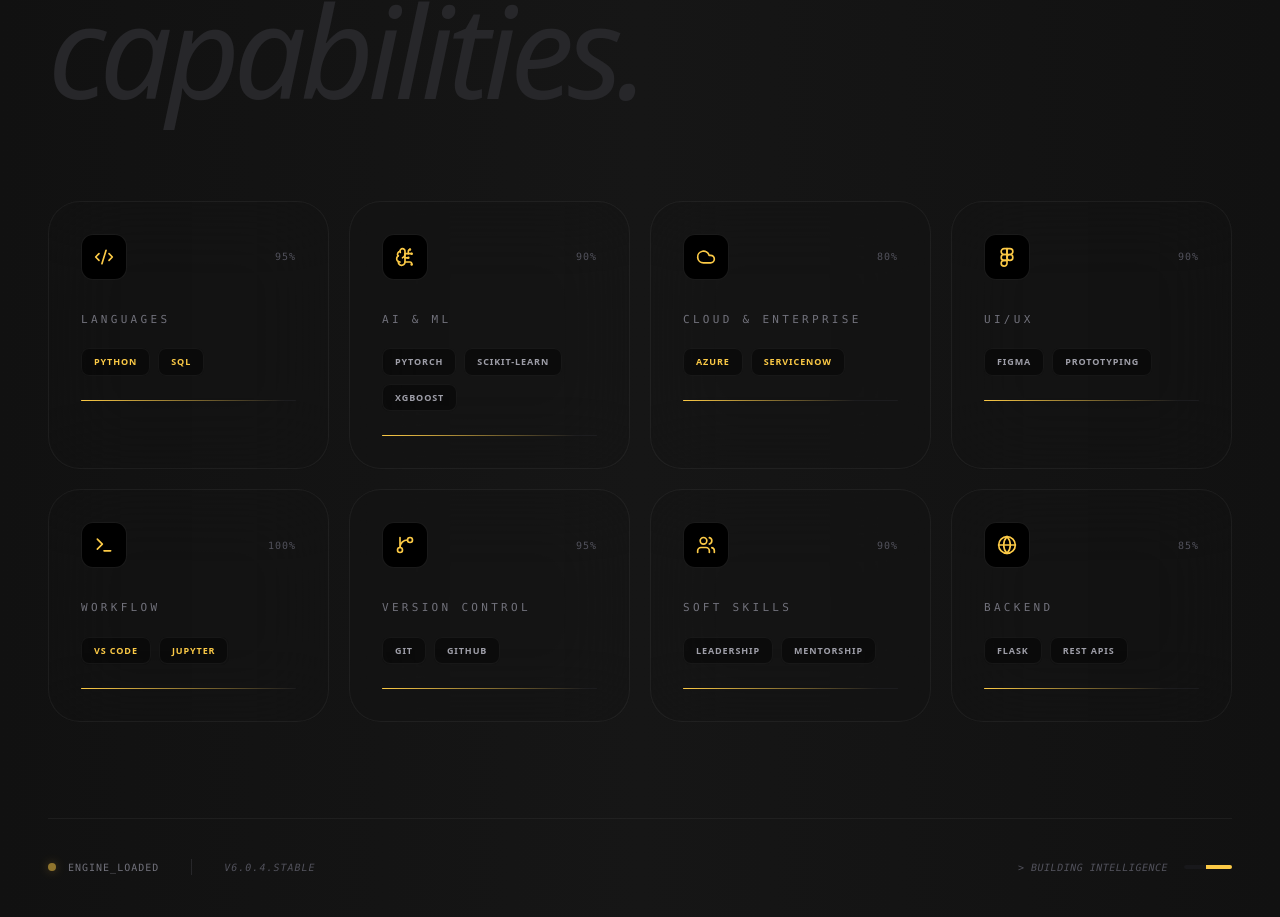
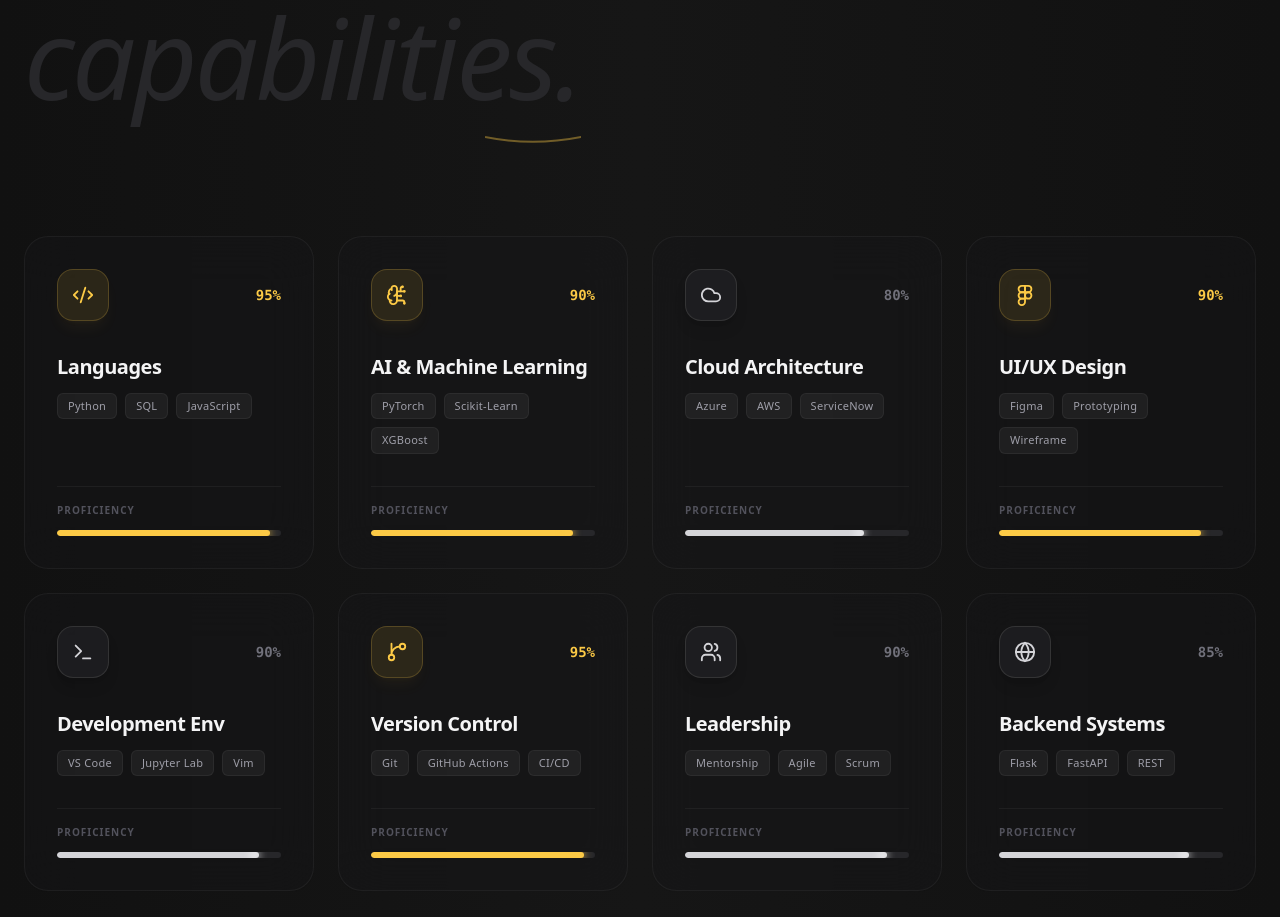
Before and after one commit to Pratul-Kumar/Port2, a React (Vite) app in the folder portfolio-vite/: page / in a window 1280 px wide. Shown: the part 1880-2797 px from the top of the page. Built offline with nearby package versions, Linux system fonts and the light colour scheme.

Commit message:
feat: Add styled-components for enhanced styling; update Skills component with new skills and improved animations

```diff
--- a/portfolio-vite/package.json
+++ b/portfolio-vite/package.json
@@ -16,7 +16,8 @@
     "react-dom": "^19.2.0",
     "react-scroll": "^1.9.3",
     "react-simple-typewriter": "^5.0.1",
-    "recharts": "^3.6.0"
+    "recharts": "^3.6.0",
+    "styled-components": "^6.3.6"
   },
   "devDependencies": {
     "@eslint/js": "^9.39.1",
--- a/portfolio-vite/src/components/Skills.jsx
+++ b/portfolio-vite/src/components/Skills.jsx
@@ -1,142 +1,193 @@
-import React, { useRef } from 'react';
-import { motion, useMotionValue, useSpring, useTransform } from 'framer-motion';
+import React from 'react';
 import {
-  Code2,
-  BrainCircuit,
-  Globe,
-  Cloud,
-  Figma,
-  Users,
-  GitBranch,
-  Terminal
+  motion,
+  useMotionValue,
+  useSpring,
+  useTransform
+} from 'framer-motion';
+import {
+  Code2, BrainCircuit, Globe, Cloud,
+  Figma, Users, GitBranch, Terminal, Cpu
 } from 'lucide-react';
 
+// Skills data (Unchanged)
 const skillsData = [
   {
     category: "Languages",
-    icon: <Code2 size={20} />,
-    skills: ["Python", "SQL"],
+    icon: <Code2 size={22} />,
+    skills: ["Python", "SQL", "JavaScript"],
     color: "#fcca46",
     level: "95%"
   },
   {
-    category: "AI & ML",
-    icon: <BrainCircuit size={20} />,
+    category: "AI & Machine Learning",
+    icon: <BrainCircuit size={22} />,
     skills: ["PyTorch", "Scikit-Learn", "XGBoost"],
+    color: "#fcca46",
+    level: "90%"
+  },
+  {
+    category: "Cloud Architecture",
+    icon: <Cloud size={22} />,
+    skills: ["Azure", "AWS", "ServiceNow"],
+    color: "white",
+    level: "80%"
+  },
+  {
+    category: "UI/UX Design",
+    icon: <Figma size={22} />,
+    skills: ["Figma", "Prototyping", "Wireframe"],
+    color: "#fcca46",
+    level: "90%"
+  },
+  {
+    category: "Development Env",
+    icon: <Terminal size={22} />,
+    skills: ["VS Code", "Jupyter Lab", "Vim"],
     color: "white",
     level: "90%"
   },
   {
-    category: "Cloud & Enterprise",
-    icon: <Cloud size={20} />,
-    skills: ["Azure", "ServiceNow"],
+    category: "Version Control",
+    icon: <GitBranch size={22} />,
+    skills: ["Git", "GitHub Actions", "CI/CD"],
     color: "#fcca46",
-    level: "80%"
+    level: "95%"
   },
   {
-    category: "UI/UX",
-    icon: <Figma size={20} />,
-    skills: ["Figma", "Prototyping"],
+    category: "Leadership",
+    icon: <Users size={22} />,
+    skills: ["Mentorship", "Agile", "Scrum"],
     color: "white",
     level: "90%"
   },
   {
-    category: "Workflow",
-    icon: <Terminal size={20} />,
-    skills: ["VS Code", "Jupyter"],
-    color: "#fcca46",
-    level: "100%"
-  },
-  {
-    category: "Version Control",
-    icon: <GitBranch size={20} />,
-    skills: ["Git", "GitHub"],
-    color: "white",
-    level: "95%"
-  },
-  {
-    category: "Soft Skills",
-    icon: <Users size={20} />,
-    skills: ["Leadership", "Mentorship"],
-    color: "white",
-    level: "90%"
-  },
-  {
-    category: "Backend",
-    icon: <Globe size={20} />,
-    skills: ["Flask", "REST APIs"],
+    category: "Backend Systems",
+    icon: <Globe size={22} />,
+    skills: ["Flask", "FastAPI", "REST"],
     color: "white",
     level: "85%"
   }
 ];
 
+// Animation Variants
+const containerVariants = {
+  hidden: { opacity: 0 },
+  visible: {
+    opacity: 1,
+    transition: { staggerChildren: 0.1 }
+  }
+};
+
+const cardVariants = {
+  hidden: { opacity: 0, y: 20, scale: 0.98 },
+  visible: {
+    opacity: 1,
+    y: 0,
+    scale: 1,
+    transition: { type: "spring", stiffness: 50, damping: 15 }
+  }
+};
+
 const SkillCard = ({ item }) => {
   const mouseX = useMotionValue(0);
   const mouseY = useMotionValue(0);
-  const smoothX = useSpring(mouseX, { stiffness: 300, damping: 30 });
-  const smoothY = useSpring(mouseY, { stiffness: 300, damping: 30 });
+  const smoothX = useSpring(mouseX, { stiffness: 200, damping: 40 });
+  const smoothY = useSpring(mouseY, { stiffness: 200, damping: 40 });
 
   const handleMouseMove = (e) => {
-    const { left, top } = e.currentTarget.getBoundingClientRect();
-    mouseX.set(e.clientX - left);
-    mouseY.set(e.clientY - top);
+    const rect = e.currentTarget.getBoundingClientRect();
+    mouseX.set(e.clientX - rect.left);
+    mouseY.set(e.clientY - rect.top);
   };
 
   const background = useTransform(
     [smoothX, smoothY],
-    ([x, y]) => `radial-gradient(250px circle at ${x}px ${y}px, rgba(252, 202, 70, 0.1), transparent 80%)`
+    ([x, y]) =>
+      `radial-gradient(350px circle at ${x}px ${y}px, rgba(252, 202, 70, 0.08), transparent 80%)`
   );
+
+  const borderHighlight = useTransform(
+    [smoothX, smoothY],
+    ([x, y]) =>
+      `radial-gradient(200px circle at ${x}px ${y}px, rgba(252, 202, 70, 0.3), transparent 80%)`
+  );
+
+  const isGold = item.color === "#fcca46";
 
   return (
     <motion.div
+      variants={cardVariants}
       onMouseMove={handleMouseMove}
-      initial={{ opacity: 0, y: 20 }}
-      whileInView={{ opacity: 1, y: 0 }}
-      viewport={{ once: true }}
-      className="group relative p-6 md:p-8 rounded-[1.5rem] md:rounded-[2rem] border border-white/5 bg-zinc-900/10 backdrop-blur-2xl overflow-hidden flex flex-col transition-all duration-500 hover:border-[#fcca46]/20"
+      className="group relative flex flex-col h-full"
     >
-      {/* 1. DYNAMIC GLOW */}
-      <motion.div className="pointer-events-none absolute -inset-px opacity-0 group-hover:opacity-100 transition-opacity duration-300" style={{ background }} />
+        {/* Spotlight Border Container */}
+        <div className="absolute -inset-px rounded-3xl opacity-0 group-hover:opacity-100 transition-opacity duration-500 z-0 overflow-hidden">
+            <motion.div
+                className="absolute inset-0 opacity-50"
+                style={{ background: borderHighlight }}
+            />
+        </div>
 
-      {/* 2. SCANNING LINE */}
-      <div className="absolute inset-0 bg-gradient-to-b from-transparent via-[#fcca46]/5 to-transparent h-1/2 w-full -translate-y-full group-hover:animate-scan pointer-events-none" />
+      <div className="relative h-full p-6 md:p-8 rounded-3xl border border-white/5 bg-zinc-900/40 backdrop-blur-xl overflow-hidden flex flex-col transition-all duration-500 group-hover:bg-zinc-900/60 group-hover:border-white/10 group-hover:shadow-2xl group-hover:shadow-black/50">
 
-      <div className="relative z-10">
-        <div className="flex items-center justify-between mb-6 md:mb-8">
-          <div className="p-3 rounded-xl bg-black border border-white/10 text-[#fcca46] group-hover:shadow-[0_0_15px_rgba(252,202,70,0.2)] transition-all duration-500">
+        {/* Internal Glow */}
+        <motion.div
+          className="pointer-events-none absolute -inset-px opacity-0 group-hover:opacity-100 transition-opacity duration-500 rounded-3xl z-0"
+          style={{ background }}
+        />
+
+        <div className="relative z-10 flex flex-col h-full">
+          {/* Header */}
+          <div className="flex items-center justify-between mb-8">
+            <div className={`
+                p-3.5 rounded-2xl border transition-all duration-300 shadow-lg
+                ${isGold
+                    ? 'bg-[#fcca46]/10 border-[#fcca46]/20 text-[#fcca46] shadow-[#fcca46]/5 group-hover:bg-[#fcca46] group-hover:text-black group-hover:shadow-[#fcca46]/20'
+                    : 'bg-zinc-800/50 border-white/10 text-zinc-300 group-hover:bg-white group-hover:text-black'}
+            `}>
               {item.icon}
             </div>
-          <span className="text-[10px] font-mono text-zinc-600 group-hover:text-[#fcca46] transition-colors uppercase tracking-widest">
+            <span className={`text-sm font-mono font-bold transition-colors ${isGold ? 'text-[#fcca46]' : 'text-zinc-500 group-hover:text-white'}`}>
               {item.level}
             </span>
           </div>
 
-        <h3 className="text-[10px] md:text-[11px] font-mono uppercase tracking-[0.3em] text-zinc-500 mb-5 group-hover:text-white transition-colors">
+          {/* Content */}
+          <h3 className="text-xl font-bold text-zinc-100 mb-3 tracking-tight group-hover:text-white transition-colors">
             {item.category}
           </h3>
 
-        <div className="flex flex-wrap gap-2 mb-6">
-          {item.skills.map((skill, sIdx) => (
-            <motion.span
-              key={sIdx}
-              whileHover={{ scale: 1.05 }}
-              className={`text-[8px] md:text-[9px] px-3 py-1.5 rounded-lg border border-white/5 bg-black/40 backdrop-blur-md font-bold tracking-widest uppercase transition-all group-hover:border-[#fcca46]/20 ${
-                item.color === "#fcca46" ? "text-[#fcca46]" : "text-zinc-400"
-              }`}
+          {/* Skills Tags */}
+          <div className="flex flex-wrap gap-2 mb-8">
+            {item.skills.map((skill, index) => (
+              <span
+                key={index}
+                className="px-2.5 py-1 text-[11px] font-medium tracking-wide rounded-md bg-white/5 border border-white/5 text-zinc-400 group-hover:bg-white/10 group-hover:text-zinc-200 group-hover:border-white/10 transition-all"
               >
                 {skill}
-            </motion.span>
+              </span>
             ))}
           </div>
 
-        {/* 3. PROGRESS TRACK */}
-        <div className="h-[1px] w-full bg-zinc-800/50 rounded-full overflow-hidden">
+          {/* Progress Bar */}
+          <div className="mt-auto pt-4 border-t border-white/5 group-hover:border-white/10 transition-colors">
+            <div className="flex justify-between text-[10px] uppercase tracking-widest text-zinc-600 font-bold mb-3 group-hover:text-zinc-400">
+              <span>Proficiency</span>
+            </div>
+            <div className="h-1.5 bg-zinc-800 rounded-full overflow-hidden">
               <motion.div
                 initial={{ width: 0 }}
                 whileInView={{ width: item.level }}
-            transition={{ duration: 1.5, ease: "circOut" }}
-            className="h-full bg-gradient-to-r from-[#fcca46] to-transparent"
-          />
+                viewport={{ once: true }}
+                transition={{ duration: 1.5, ease: [0.22, 1, 0.36, 1], delay: 0.2 }}
+                className={`h-full rounded-full relative ${isGold ? 'bg-[#fcca46]' : 'bg-zinc-300'}`}
+              >
+                  {/* Glowing end of bar */}
+                  <div className={`absolute right-0 top-0 bottom-0 w-2 blur-[4px] ${isGold ? 'bg-[#fcca46]' : 'bg-white'}`} />
+              </motion.div>
+            </div>
+          </div>
         </div>
       </div>
     </motion.div>
@@ -145,62 +196,92 @@ const SkillCard = ({ item }) => {
 
 const Skills = () => {
   return (
-    <section id="skills" className="relative py-20 md:py-32 overflow-hidden text-white bg-transparent">
+    <section className="relative py-24 md:py-32 text-white overflow-hidden selection:bg-[#fcca46] selection:text-black">
 
-      <div className="mx-auto max-w-7xl px-6 md:px-10 lg:px-12 relative z-10">
+      {/* REMOVED: Background Div and bg-zinc-950 class.
+        This section is now transparent.
+      */}
 
-        {/* Header */}
-        <div className="mb-16 md:mb-24">
+      <div className="relative max-w-7xl mx-auto px-6 z-10">
+
+        {/* Header Section */}
+        <div className="mb-20 md:mb-32 max-w-4xl">
           <motion.div
             initial={{ opacity: 0, x: -20 }}
             whileInView={{ opacity: 1, x: 0 }}
+            transition={{ duration: 0.6 }}
             className="flex items-center gap-3 mb-6"
           >
-            <div className="h-[1px] w-10 md:w-16 bg-[#fcca46]" />
-            <span className="text-[10px] font-mono uppercase tracking-[0.5em] text-[#fcca46] font-bold">Stack.v2</span>
+            <div className="p-2 bg-[#fcca46]/10 rounded border border-[#fcca46]/20">
+                <Cpu className="text-[#fcca46]" size={16} />
+            </div>
+            <span className="text-[#fcca46] font-mono uppercase tracking-[0.2em] text-xs font-bold">
+              Technical Arsenal
+            </span>
           </motion.div>
 
          <motion.h2
             initial={{ opacity: 0, y: 20 }}
             whileInView={{ opacity: 1, y: 0 }}
-            className="text-5xl md:text-7xl lg:text-9xl font-black uppercase tracking-tighter leading-[0.85]"
+            transition={{ duration: 0.8 }}
+            className="text-5xl md:text-8xl lg:text-[7rem] font-black uppercase tracking-tighter leading-[0.9]"
           >
-            Core <br />
-            <span className="text-zinc-800 italic font-light lowercase">Capabilities.</span>
+            <span className="bg-gradient-to-b from-white to-zinc-500 bg-clip-text text-transparent">Core</span> <br />
+            <span className="text-zinc-800 italic font-light lowercase tracking-tight relative">
+                Capabilities.
+                <svg className="absolute -bottom-4 right-0 w-24 h-6 text-[#fcca46]/40 hidden md:block" viewBox="0 0 100 20" fill="currentColor">
+                    <path d="M0 10 Q50 20 100 10 T200 10" stroke="currentColor" strokeWidth="2" fill="none" />
+                </svg>
+            </span>
           </motion.h2>
         </div>
 
-        {/* Bento Grid */}
-        <div className="grid grid-cols-1 sm:grid-cols-2 lg:grid-cols-4 gap-4 md:gap-5">
-          {skillsData.map((item, idx) => (
-            <SkillCard key={idx} item={item} />
+        {/* Grid */}
+        <motion.div
+          variants={containerVariants}
+          initial="hidden"
+          whileInView="visible"
+          viewport={{ once: true, margin: "-100px" }}
+          className="grid grid-cols-1 md:grid-cols-2 lg:grid-cols-4 gap-6 mb-24"
+        >
+          {skillsData.map((item, index) => (
+            <SkillCard key={index} item={item} />
           ))}
+        </motion.div>
+
+        {/* Status Footer */}
+        <div className="border-t border-white/5 pt-10 flex flex-col md:flex-row justify-between items-center gap-6 opacity-60 hover:opacity-100 transition-opacity">
+          <div className="flex items-center gap-4 text-xs font-mono text-zinc-500">
+            <span className="flex items-center gap-2 px-3 py-1.5 rounded-full bg-zinc-900 border border-white/5">
+              <span className="relative flex h-2 w-2">
+                <span className="animate-ping absolute inline-flex h-full w-full rounded-full bg-emerald-400 opacity-75"></span>
+                <span className="relative inline-flex rounded-full h-2 w-2 bg-emerald-500"></span>
+              </span>
+              SYSTEM OPERATIONAL
+            </span>
+            <span className="hidden md:block text-zinc-800">|</span>
+            <span>LAST UPDATED: JAN 2026</span>
           </div>
 
-        {/* Status Bar */}
-        <div className="mt-16 md:mt-24 pt-8 md:pt-10 border-t border-white/5 flex flex-col md:flex-row justify-between items-center gap-6">
-          <div className="flex items-center gap-6 md:gap-8">
-            <div className="flex items-center gap-3">
-              <div className="h-2 w-2 rounded-full bg-[#fcca46] animate-pulse shadow-[0_0_10px_rgba(252,202,70,0.5)]" />
-              <span className="text-[10px] font-mono uppercase tracking-widest text-zinc-500">Engine_Loaded</span>
-            </div>
-            <div className="h-4 w-px bg-zinc-800 hidden md:block" />
-            <span className="text-[10px] font-mono uppercase tracking-widest text-zinc-600 italic">v6.0.4.stable</span>
-          </div>
-
-          <div className="flex items-center gap-4 group">
+          <div className="flex items-center gap-4 group cursor-default">
               <span className="text-[10px] font-mono text-zinc-600 group-hover:text-[#fcca46] transition-colors italic uppercase tracking-wider">
                &gt; Building Intelligence
               </span>
-             <div className="h-1 w-12 bg-zinc-900 rounded-full overflow-hidden">
+              <div className="h-0.5 w-24 bg-zinc-800 overflow-hidden relative">
                 <motion.div
-                  animate={{ x: [-50, 50] }}
-                  transition={{ repeat: Infinity, duration: 2.5, ease: "linear" }}
-                  className="h-full w-full bg-[#fcca46]"
+                  initial={{ x: "-100%" }}
+                  animate={{ x: "100%" }}
+                  transition={{
+                    repeat: Infinity,
+                    duration: 2,
+                    ease: "linear"
+                  }}
+                  className="absolute inset-0 bg-gradient-to-r from-transparent via-[#fcca46] to-transparent w-1/2"
                 />
               </div>
           </div>
         </div>
+
       </div>
     </section>
   );
```
Also changed, not shown: portfolio-vite/src/components/Hero.jsx (+9 -2 lines), 1 other file (tests, documents, lock files or other folders). Lines whose indentation alone changed are shown as unchanged.
